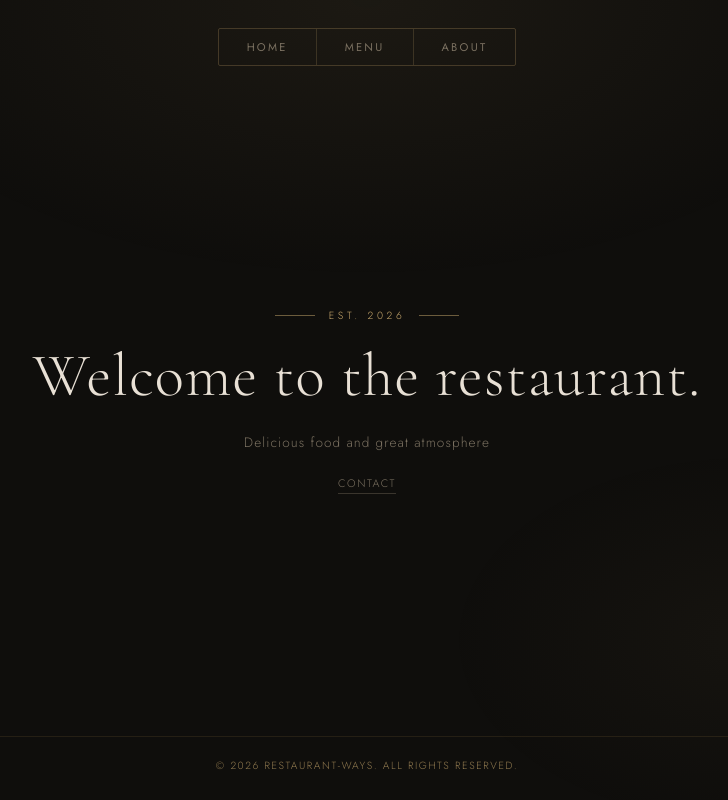
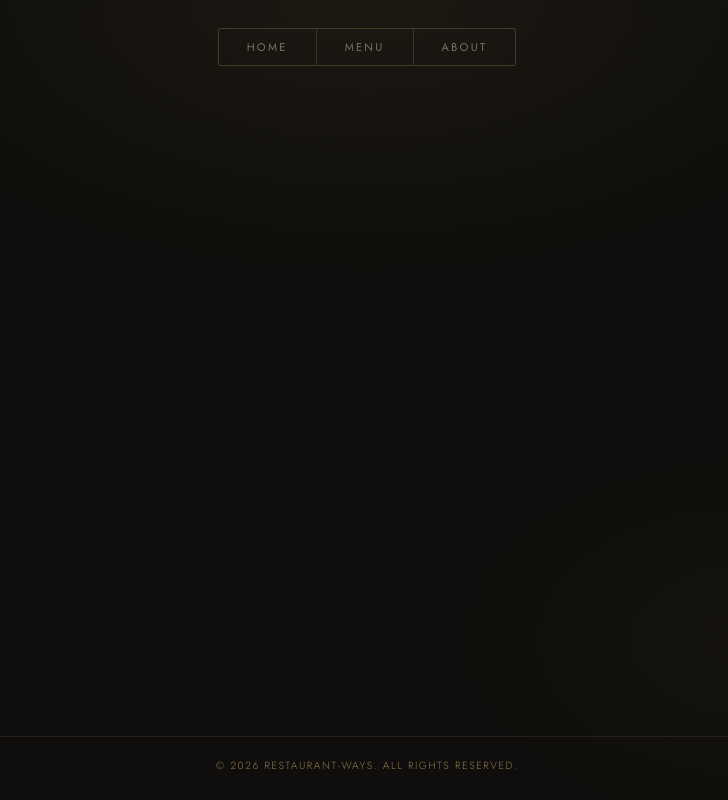
Before and after one commit to wahyu1337/restaurant-page, a website built with webpack: page src/template.html in a window 1280 px wide. Shown: the whole page, without its empty margins (273-1001 px from the left). Built offline with nearby package versions, Linux system fonts and the light colour scheme.

Commit message:
reChange pattern

```diff
--- a/src/template.html
+++ b/src/template.html
@@ -16,11 +16,7 @@
     </header>
     <!-- Main Content -->
      <div id="content">
-        <!-- main -->
-         <div class="eyebrow">Est. 2026</div>
-        <h2>Welcome to the restaurant.</h2>
-        <p>Delicious food and great atmosphere</p>
-        <a href="">Contact</a>
+
      </div>
     <!-- Footer -->
      <div id="footer">
```
Also changed, not shown: src/home.js (added).
